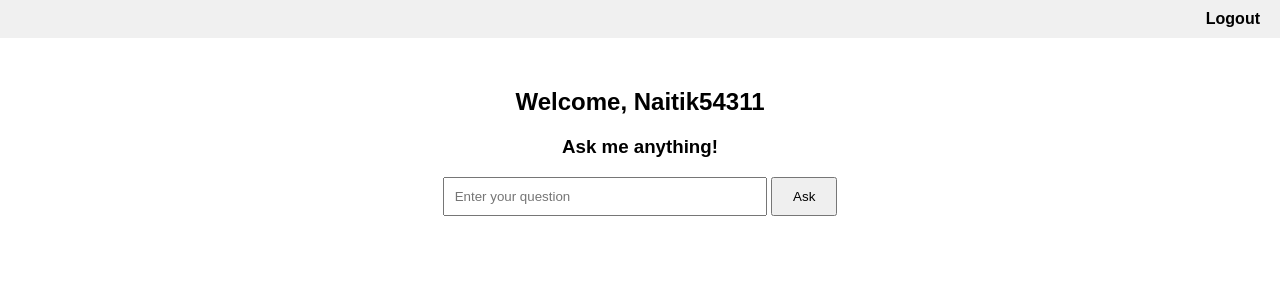
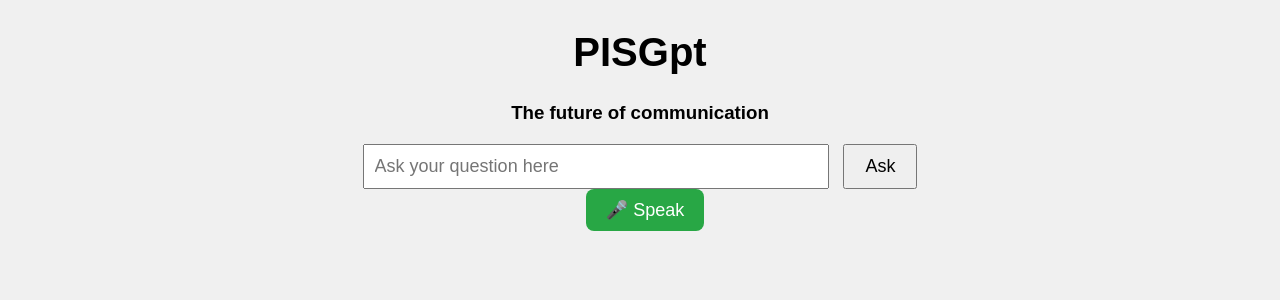
Before and after one commit to NononoPerson/WikiChatbotWebsite, a Flask app: page / in a window 1280 px wide. Shown: the top 300 px of the page. Run offline with Flask 3, Linux system fonts and the light colour scheme; a user stored in the database is signed in.

Commit message:
Added voice assistant using Web Speech API

```diff
--- a/templates/index.html
+++ b/templates/index.html
@@ -1,51 +1,87 @@
 <!DOCTYPE html>
 <html>
 <head>
-    <title>Wiki Chatbot</title>
+    <title>PISGpt Chatbot</title>
     <style>
-        body { font-family: sans-serif; margin: 0; padding: 0; }
-        .header {
-            display: flex;
-            justify-content: flex-end;
-            align-items: center;
-            background-color: #f0f0f0;
+        body {
+            font-family: Arial, sans-serif;
+            text-align: center;
+            background: #f0f0f0;
+        }
+        h1 {
+            margin-top: 30px;
+            font-size: 40px;
+        }
+        form {
+            margin: 20px auto;
+            width: 50%;
+        }
+        input[type="text"] {
+            width: 70%;
+            padding: 10px;
+            font-size: 18px;
+        }
+        button {
             padding: 10px 20px;
+            font-size: 18px;
+            margin-left: 10px;
         }
-        .header a {
+        #chat {
+            margin-top: 30px;
+            width: 60%;
+            margin-left: auto;
+            margin-right: auto;
+            text-align: left;
+        }
+        .question {
             font-weight: bold;
-            text-decoration: none;
-            color: black;
+            color: #333;
         }
-        .container {
-            text-align: center;
-            margin-top: 50px;
+        .answer {
+            margin-bottom: 20px;
+            color: #555;
         }
-        input[type=text] { width: 300px; padding: 10px; }
-        button { padding: 10px 20px; }
-        .chat { margin-top: 30px; text-align: left; display: inline-block; }
-        .message { margin-bottom: 20px; }
+        #micButton {
+            background-color: #28a745;
+            color: white;
+            border: none;
+            border-radius: 8px;
+        }
     </style>
 </head>
 <body>
-    <div class="header">
-        <a href="/logout">Logout</a>
+    <h1><strong>PISGpt</strong></h1>
+    <h3>The future of communication</h3>
+
+    <form id="questionForm" method="post">
+        <input type="text" name="question" id="questionInput" placeholder="Ask your question here">
+        <button type="submit">Ask</button>
+        <button type="button" id="micButton" onclick="startListening()">🎤 Speak</button>
+    </form>
+
+    <div id="chat">
+        {% for chat in chat_history %}
+            <p class="question">{{ chat.question }}</p>
+            <p class="answer">{{ chat.answer }}</p>
+        {% endfor %}
     </div>
 
-    <div class="container">
-        <h2>Welcome, {{ username }}</h2>
-        <h3>Ask me anything!</h3>
-        <form method="POST">
-            <input type="text" name="question" placeholder="Enter your question" required>
-            <button type="submit">Ask</button>
-        </form>
-        <div class="chat">
-            {% for chat in chat_history %}
-                <div class="message">
-                    <strong>Q:</strong> <b>{{ chat.question }}</b> <br>
-                    <strong>A:</strong> {{ chat.answer }}
-                </div>
-            {% endfor %}
-        </div>
-    </div>
+    <script>
+        function startListening() {
+            const recognition = new (window.SpeechRecognition || window.webkitSpeechRecognition)();
+            recognition.lang = 'en-IN'; // Adjust if needed
+            recognition.start();
+
+            recognition.onresult = function(event) {
+                const transcript = event.results[0][0].transcript;
+                document.getElementById('questionInput').value = transcript;
+                document.getElementById('questionForm').submit();
+            };
+
+            recognition.onerror = function(event) {
+                alert('Voice recognition error: ' + event.error);
+            };
+        }
+    </script>
 </body>
 </html>
```
